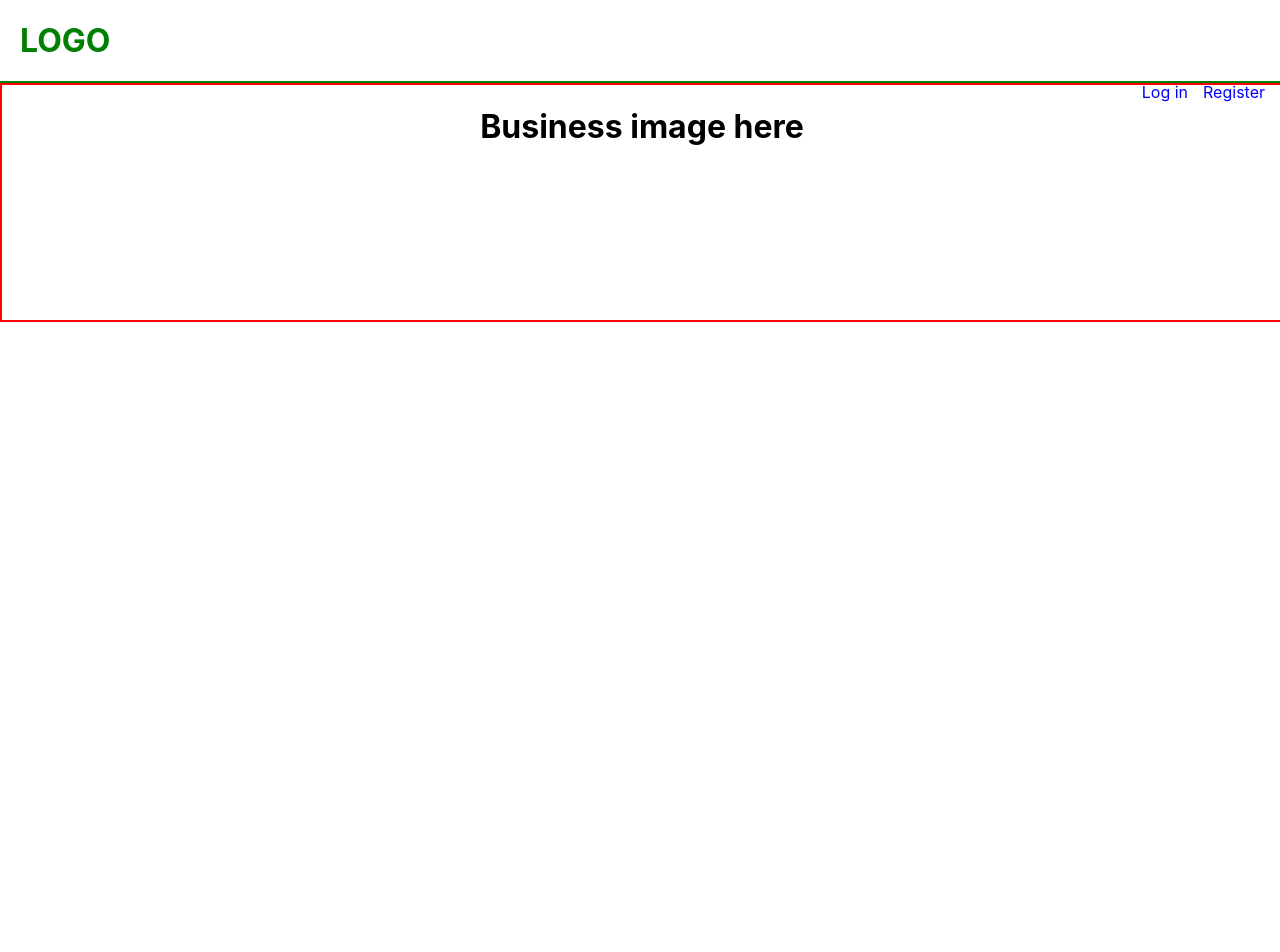
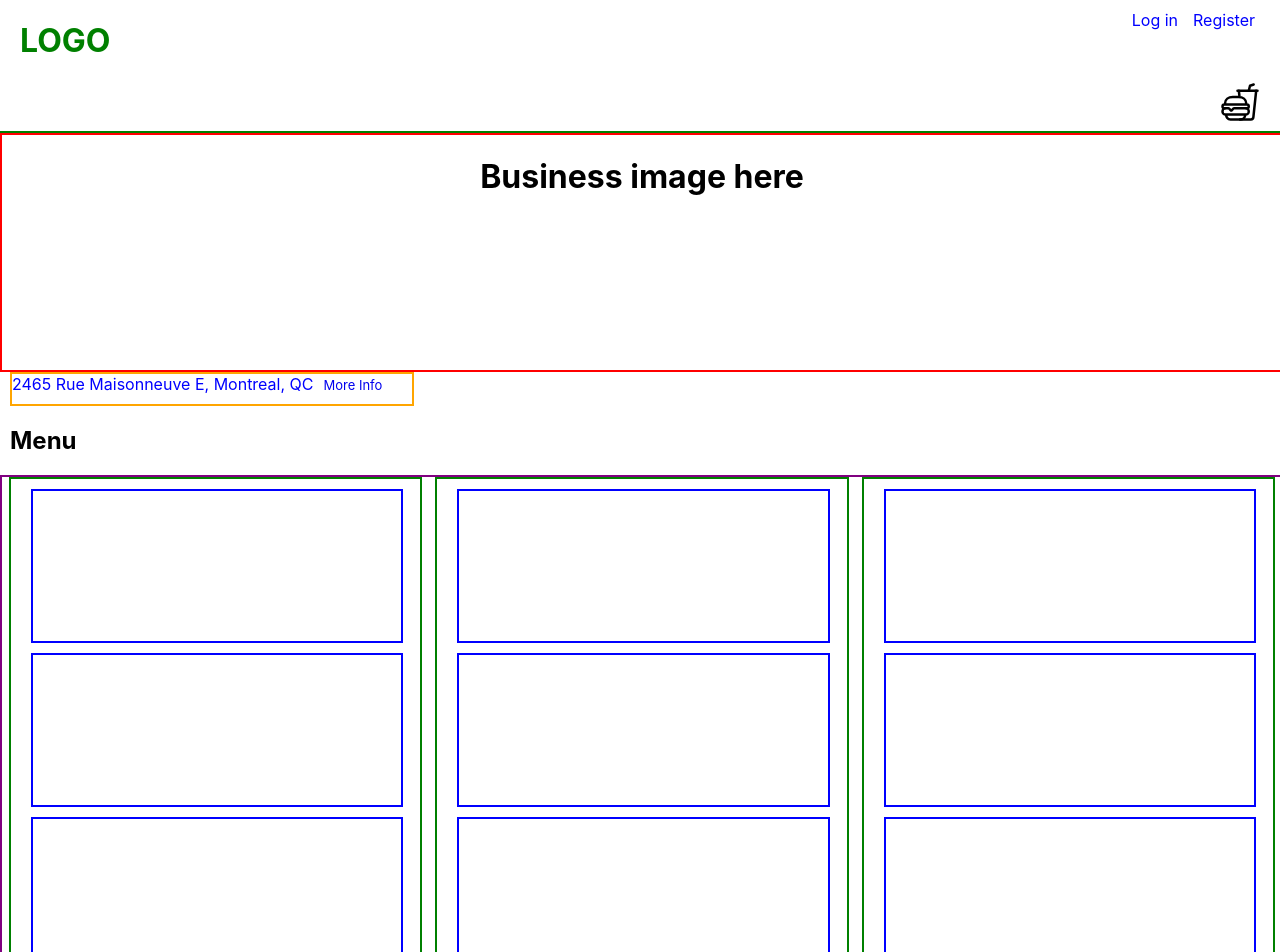
Before and after one commit to Piyush-FSD/reservease, a React (Create React App) app in the folder client/: page /searchresult in a window 1280 px wide. Shown: the top 952 px of the page. Before the commit the page ends 800 px from the top, so only its background shows below. Built offline with nearby package versions, Linux system fonts and the light colour scheme.

Commit message:
sidebar, search results and attempt to change to Welcome <name>

```diff
--- a/client/package.json
+++ b/client/package.json
@@ -9,6 +9,7 @@
     "@testing-library/user-event": "^12.1.10",
     "react": "^17.0.2",
     "react-dom": "^17.0.2",
+    "react-icons": "^4.2.0",
     "react-router-dom": "^5.3.0",
     "react-scripts": "4.0.3",
     "styled-components": "^5.3.1",
--- a/client/src/App.css
+++ b/client/src/App.css
@@ -36,3 +36,9 @@
     transform: rotate(360deg);
   }
 }
+
+body {
+box-sizing: border-box;
+margin: 0;
+padding: 0;
+}
--- a/client/src/App.js
+++ b/client/src/App.js
@@ -1,4 +1,4 @@
-import React, { useState } from 'react'
+import React, { useState, useEffect } from 'react'
 import { BrowserRouter, Switch, Route } from "react-router-dom";
 import { Header } from './components/Header'
 import { Homepage } from './components/Homepage'
@@ -7,6 +7,7 @@ import { UserRegister } from './components/Registration/UserRegister'
 import { AdminLogin } from './components/Login/AdminLogin'
 import { UserLogin } from './components/Login/UserLogin'
 import { SearchResult } from './components/SearchResult';
+import { CartBar } from './components/CartBar';
 
 export const App = () => {
   // admin login
@@ -27,26 +28,35 @@ export const App = () => {
   // state which will hold user's first name to display on homepage upon login
   const [userLoginData, setUserLoginData] = useState();
 
+  // toggle show/hide sidebar
+  const [showCart, setShowCart] = useState(false);
+
+  // track onClick in [showCart] based on true/false toggle
+  useEffect(() => { }, [showCart])
+
   return (
     <BrowserRouter>
+      <Header
+        showCart={showCart}
+        setShowCart={setShowCart}
+      />
+      {showCart && <CartBar />}
       <Switch>
         <Route exact path="/">
-          <Header />
           <Homepage
             adminLoginData={adminLoginData}
+            setAdminLoginData={setAdminLoginData}
             userLoginData={userLoginData}
+            setUserLoginData={setUserLoginData}
           />
         </Route>
         <Route exact path="/register/admin">
-          <Header />
           <AdminRegister />
         </Route>
         <Route exact path="/register/user">
-          <Header />
           <UserRegister />
         </Route>
         <Route exact path="/login/admin">
-          <Header />
           <AdminLogin
             setAdminLoginData={setAdminLoginData}
             adminLogin={adminLogin}
@@ -54,7 +64,6 @@ export const App = () => {
           />
         </Route>
         <Route exact path="/login/user">
-          <Header />
           <UserLogin
             setUserLoginData={setUserLoginData}
             userLogin={userLogin}
@@ -62,7 +71,6 @@ export const App = () => {
           />
         </Route>
         <Route exact path="/searchresult">
-          <Header />
           <SearchResult />
         </Route>
       </Switch>
--- /dev/null
+++ b/client/src/components/CartBar.js
@@ -0,0 +1,31 @@
+import React, { useState } from 'react'
+import styled from 'styled-components';
+
+export const CartBar = () => {
+    return (
+        <Container>
+            <CartInfo>
+                <b>If signed in, it will show "VISIT VENUE, SCAN QR CODE AND ADD ITEM"</b>
+                <Seperator />
+                <b>if NOT signed in, it will show "SIGN IN TO ADD ITEMS TO CART"</b>
+            </CartInfo>
+        </Container>
+    )
+};
+
+const Container = styled.div``;
+
+const CartInfo = styled.div`
+width: 240px;
+background-color: grey;
+position: absolute;
+height: 95vh;
+padding: 0 30px;
+transition: all 1s;
+display: block;
+right: 0;
+`
+
+const Seperator = styled.div`
+margin-top: 50px;
+`
--- a/client/src/components/Header.js
+++ b/client/src/components/Header.js
@@ -1,31 +1,56 @@
-import React from "react";
+import React, { useState } from "react";
 import styled from "styled-components";
 import { Link } from 'react-router-dom';
+import { AdminLogin } from "./Login/AdminLogin";
+import { IoFastFoodOutline } from 'react-icons/io5';
 
-export const Header = () => {
+export const Header = ({ adminLoginData, setAdminLoginData, userLoginData, setUserLoginData, showCart, setShowCart }) => {
 
     return (
         <>
             <HeaderContainer>
                 <LogoLink to="/"><Logo>LOGO</Logo></LogoLink>
-                <LogRegisterContainer>
-                    <LoginLink to="/login/user">Log in</LoginLink>
-                    <RegisterLink to="/register/user">Register</RegisterLink>
-                </LogRegisterContainer>
+
+                <Icon>
+                    <IoFastFoodOutline size={40} onClick={() => setShowCart(!showCart)} />
+                </Icon>
+
+                {adminLoginData === undefined ? (
+                    <>
+                        <LogRegisterContainer>
+                            <LoginLink to="/login/user">Log in</LoginLink>
+                            <RegisterLink to="/register/user">Register</RegisterLink>
+                        </LogRegisterContainer>
+                    </>
+                ) : (
+                    <>
+                        <span>
+                            Welcome {adminLoginData !== undefined && adminLoginData.data.busName}
+                        </span>
+
+                        <LoginLink to="/login/user">
+                            <Button onClick={() => {
+                                setAdminLoginData(undefined)
+                            }}
+                            >
+                                Log Out
+                            </Button>
+                        </LoginLink>
+                    </>
+                )}
             </HeaderContainer>
         </>
     )
 };
 
 const HeaderContainer = styled.div`
-height: 60px;
+height: 110px;
 border-bottom: 2px solid green;
-/* display: flex; */
 `;
 
 const Logo = styled.h1`
 color: green;
-width: 10%;
+width: 20px;
 margin-left: 20px;
 `;
 
@@ -35,9 +60,11 @@ text-decoration: none;
 
 const LogRegisterContainer = styled.div`
 float: right;
-/* top: 10px; */
-/* display: flex; */
-/* margin-right: 5px; */
+position: absolute;
+right: 0;
+top: 0;
+margin-right: 10px;
+margin-top: 10px;
 `;
 
 const LoginLink = styled(Link)`
@@ -51,3 +78,14 @@ color: blue;
 text-decoration: none;
 margin-right: 15px;
 `;
+
+const Button = styled.button`
+border: none;
+background: transparent;
+`
+
+const Icon = styled.div`
+float: right;
+margin-right: 20px;
+cursor: pointer;
+`
--- a/client/src/components/Login/AdminLogin.js
+++ b/client/src/components/Login/AdminLogin.js
@@ -3,7 +3,7 @@ import styled from "styled-components";
 import { Link } from 'react-router-dom';
 import { useHistory } from "react-router";
 
-export const AdminLogin = (setAdminLoginData, adminLogin, setAdminLogin) => {
+export const AdminLogin = ({ setAdminLoginData, adminLogin, setAdminLogin }) => {
     const formHistory = useHistory();
 
     const handleInput = (event) => {
--- a/client/src/components/Login/UserLogin.js
+++ b/client/src/components/Login/UserLogin.js
@@ -3,7 +3,7 @@ import styled from "styled-components";
 import { Link } from 'react-router-dom';
 import { useHistory } from "react-router";
 
-export const UserLogin = (setUserLoginData, userLogin, setUserLogin) => {
+export const UserLogin = ({ setUserLoginData, userLogin, setUserLogin }) => {
     const formHistory = useHistory();
 
     const handleInput = (event) => {
--- a/client/src/components/SearchResult.js
+++ b/client/src/components/SearchResult.js
@@ -1,5 +1,6 @@
 import React from 'react';
 import styled from 'styled-components';
+import { Link } from 'react-router-dom'
 
 export const SearchResult = () => {
 
@@ -8,6 +9,32 @@ export const SearchResult = () => {
             <HeaderImgContainer>
                 <UploadImg>Business image here</UploadImg>
             </HeaderImgContainer>
+            <AddressInfoContainer>
+                <Address>2465 Rue Maisonneuve E, Montreal, QC</Address>
+                <div>
+                    <MoreInfoLink to="#">More Info</MoreInfoLink>
+                </div>
+            </AddressInfoContainer>
+            <MenuTextContainer>
+                <h2>Menu</h2>
+            </MenuTextContainer>
+            <MenuContainer>
+                <MenuRowOne>
+                    <ItemContainer></ItemContainer>
+                    <ItemContainer></ItemContainer>
+                    <ItemContainer></ItemContainer>
+                </MenuRowOne>
+                <MenuRowTwo>
+                    <ItemContainer></ItemContainer>
+                    <ItemContainer></ItemContainer>
+                    <ItemContainer></ItemContainer>
+                </MenuRowTwo>
+                <MenuRowThree>
+                    <ItemContainer></ItemContainer>
+                    <ItemContainer></ItemContainer>
+                    <ItemContainer></ItemContainer>
+                </MenuRowThree>
+            </MenuContainer>
         </>
     )
 };
@@ -22,3 +49,62 @@ const UploadImg = styled.h1`
 display: flex;
 justify-content: center;
 `
+
+const AddressInfoContainer = styled.div`
+height: 30px;
+width: 400px;
+border: 2px solid orange;
+margin-left: 10px;
+display: flex;
+`
+
+const Address = styled.span`
+color: blue;
+`
+
+const MenuTextContainer = styled.div`
+margin-top: 10px;
+margin-left: 10px;
+`
+
+const MenuContainer = styled.div`
+width: 100%;
+height: 500px;
+border: 2px solid purple;
+display: flex;
+justify-content: space-around;
+`
+
+const MenuRowOne = styled.div`
+width: 32%;
+height: 100%;
+border: 2px solid green;
+`
+
+const MenuRowTwo = styled.div`
+width: 32%;
+height: 100%;
+border: 2px solid green;
+`
+const MenuRowThree = styled.div`
+width: 32%;
+height: 100%;
+border: 2px solid green;
+`
+
+const ItemContainer = styled.div`
+width: 90%;
+height: 30%;
+border: 2px solid blue;
+display: flex;
+flex-direction: column;
+margin-left: 20px;
+margin-top: 10px;
+`
+
+const MoreInfoLink = styled(Link)`
+font-size: 13px;
+text-decoration: none;
+margin-left: 10px;
+margin-top: 5px;
+`
```
Also changed, not shown: 1 other file (tests, documents, lock files or other folders).
